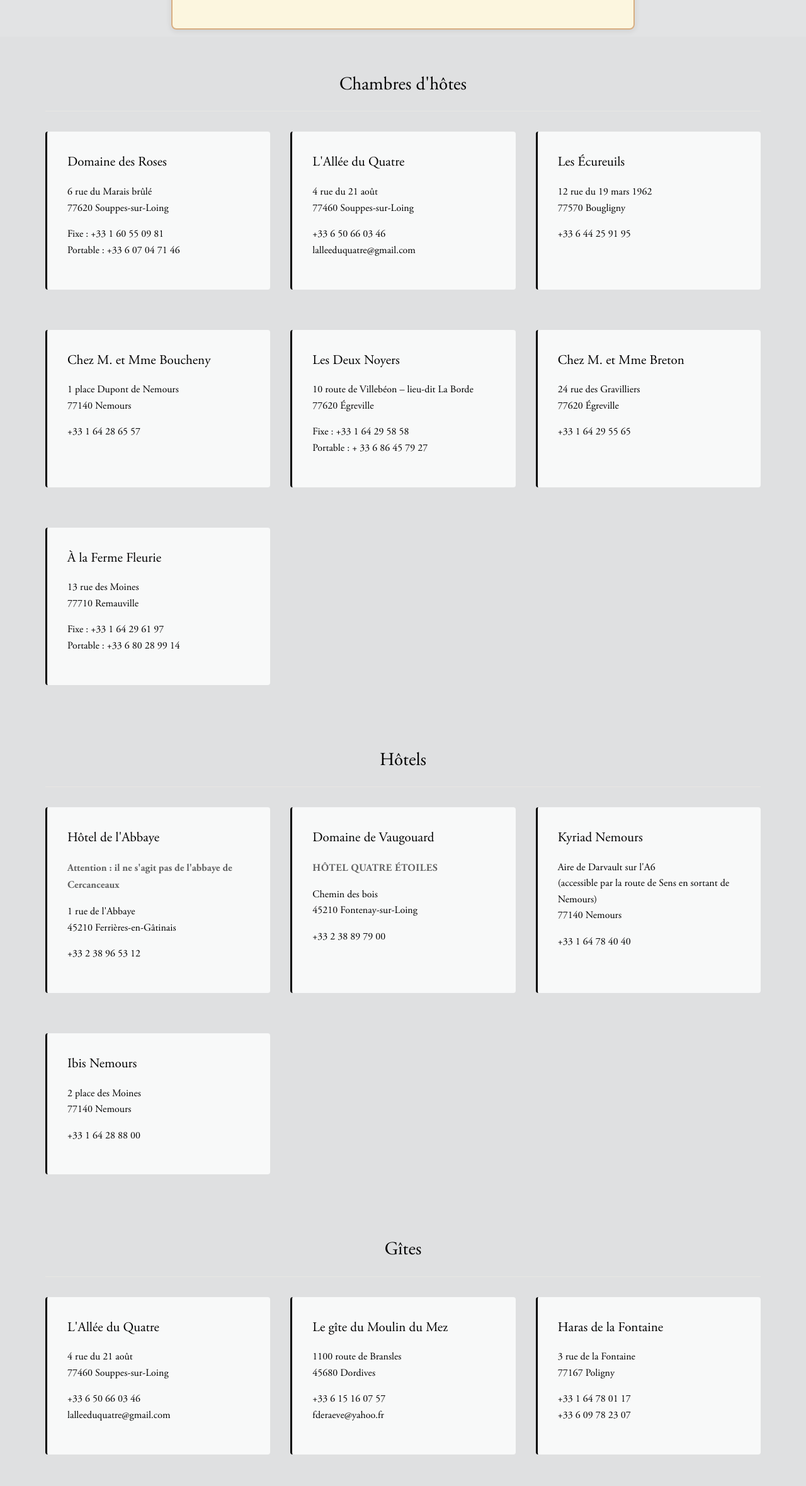
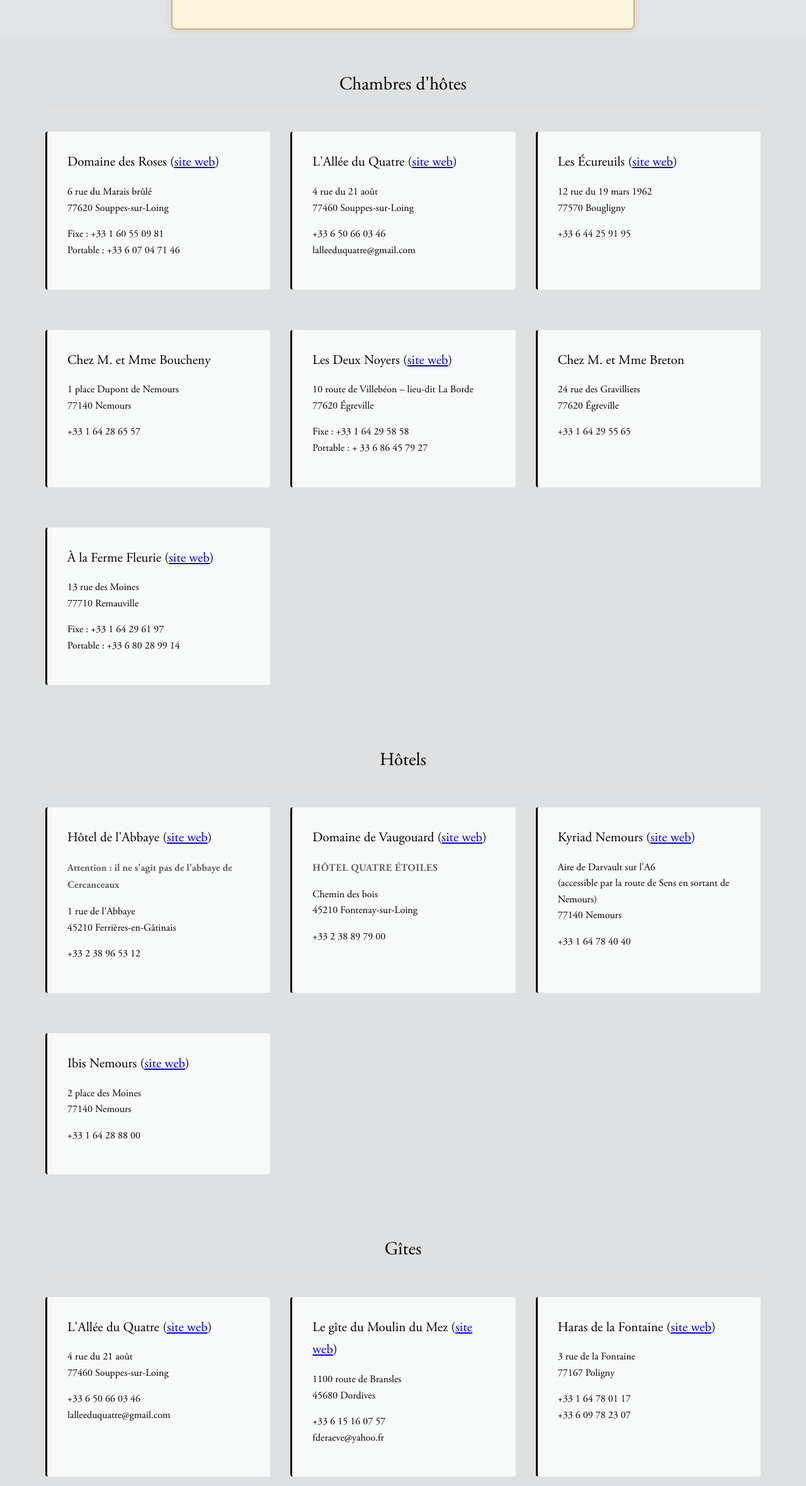
Before and after one commit to ClementArnoux/siteMariage, a website built with Vite: page accommodation.html in a window 1280 px wide. Shown: the part 742-3102 px from the top of the page at 63% size. Built offline with nearby package versions, Linux system fonts and the light colour scheme; a web font is replaced by a local one.

Commit message:
[NO-TICKET] - last update

```diff
--- a/accommodation.html
+++ b/accommodation.html
@@ -71,19 +71,19 @@
 
         <div class="category__grid">
         <article class="accommodation-item">
-          <h4>Domaine des Roses</h4>
+          <h4>Domaine des Roses (<a href="https://www.gites-de-france.com/fr/ile-de-france/seine-et-marne/domaine-des-roses-77g10063" target="_blank" rel="noopener noreferrer" data-i18n="common.website">site web</a>)</h4>
           <address>6 rue du Marais brûlé<br>77620 Souppes-sur-Loing</address>
           <div class="contact"><span data-i18n="common.phone_fixed">Fixe</span> : +33 1 60 55 09 81<br><span data-i18n="common.phone_mobile">Portable</span> : +33 6 07 04 71 46</div>
         </article>
 
         <article class="accommodation-item">
-          <h4>L'Allée du Quatre</h4>
+          <h4>L'Allée du Quatre (<a href="https://www.lalleedu4.fr" target="_blank" rel="noopener noreferrer" data-i18n="common.website">site web</a>)</h4>
           <address>4 rue du 21 août<br>77460 Souppes-sur-Loing</address>
           <div class="contact">+33 6 50 66 03 46<br>lalleeduquatre@gmail.com</div>
         </article>
 
         <article class="accommodation-item">
-          <h4>Les Écureuils</h4>
+          <h4>Les Écureuils (<a href="https://www.chambres-hotes.fr/chambres-hotes_les-ecureuils_bougligny_98247.htm" target="_blank" rel="noopener noreferrer" data-i18n="common.website">site web</a>)</h4>
           <address>12 rue du 19 mars 1962<br>77570 Bougligny</address>
           <div class="contact">+33 6 44 25 91 95</div>
         </article>
@@ -95,7 +95,7 @@
         </article>
 
         <article class="accommodation-item">
-          <h4>Les Deux Noyers</h4>
+          <h4>Les Deux Noyers (<a href="https://fr.europa-bed-breakfast.com/france/chambre-hotes_les-deux-noyers-egreville_77_8437.html" target="_blank" rel="noopener noreferrer" data-i18n="common.website">site web</a>)</h4>
           <address>10 route de Villebéon – lieu-dit La Borde<br>77620 Égreville</address>
           <div class="contact"><span data-i18n="common.phone_fixed">Fixe</span> : +33 1 64 29 58 58<br><span data-i18n="common.phone_mobile">Portable</span> : + 33 6 86 45 79 27</div>
         </article>
@@ -107,7 +107,7 @@
         </article>
 
         <article class="accommodation-item">
-          <h4>À la Ferme Fleurie</h4>
+          <h4>À la Ferme Fleurie (<a href="https://www.gites-de-france.com/fr/ile-de-france/seine-et-marne/la-ferme-fleurie-77g10159" target="_blank" rel="noopener noreferrer" data-i18n="common.website">site web</a>)</h4>
           <address>13 rue des Moines<br>77710 Remauville</address>
           <div class="contact"><span data-i18n="common.phone_fixed">Fixe</span> : +33 1 64 29 61 97<br><span data-i18n="common.phone_mobile">Portable</span> : +33 6 80 28 99 14</div>
         </article>
@@ -120,27 +120,27 @@
 
         <div class="category__grid">
         <article class="accommodation-item">
-          <h4>Hôtel de l'Abbaye</h4>
+          <h4>Hôtel de l'Abbaye (<a href="https://www.hotel-abbaye.fr/" target="_blank" rel="noopener noreferrer" data-i18n="common.website">site web</a>)</h4>
           <div class="note" data-i18n="accommodation.items.hotel_warning">Attention : il ne s'agit pas de l'abbaye de Cercanceaux</div>
           <address>1 rue de l'Abbaye<br>45210 Ferrières-en-Gâtinais</address>
           <div class="contact">+33 2 38 96 53 12</div>
         </article>
 
         <article class="accommodation-item">
-          <h4>Domaine de Vaugouard</h4>
+          <h4>Domaine de Vaugouard (<a href="https://lamaisonyounan.com/fr/domaine-de-vaugouard" target="_blank" rel="noopener noreferrer" data-i18n="common.website">site web</a>)</h4>
           <div class="rating" data-i18n="accommodation.items.four_stars">Hôtel quatre étoiles</div>
           <address>Chemin des bois<br>45210 Fontenay-sur-Loing</address>
           <div class="contact">+33 2 38 89 79 00</div>
         </article>
 
         <article class="accommodation-item">
-          <h4>Kyriad Nemours</h4>
+          <h4>Kyriad Nemours (<a href="https://nemours.kyriad.com/" target="_blank" rel="noopener noreferrer" data-i18n="common.website">site web</a>)</h4>
           <address>Aire de Darvault sur l'A6<br>(accessible par la route de Sens en sortant de Nemours)<br>77140 Nemours</address>
           <div class="contact">+33 1 64 78 40 40</div>
         </article>
 
         <article class="accommodation-item">
-          <h4>Ibis Nemours</h4>
+          <h4>Ibis Nemours (<a href="https://all.accor.com/hotel/0628/index.fr.shtml" target="_blank" rel="noopener noreferrer" data-i18n="common.website">site web</a>)</h4>
           <address>2 place des Moines<br>77140 Nemours</address>
           <div class="contact">+33 1 64 28 88 00</div>
         </article>
@@ -153,19 +153,19 @@
 
         <div class="category__grid">
         <article class="accommodation-item">
-          <h4>L'Allée du Quatre</h4>
+          <h4>L'Allée du Quatre (<a href="https://www.lalleedu4.fr" target="_blank" rel="noopener noreferrer" data-i18n="common.website">site web</a>)</h4>
           <address>4 rue du 21 août<br>77460 Souppes-sur-Loing</address>
           <div class="contact">+33 6 50 66 03 46<br>lalleeduquatre@gmail.com</div>
         </article>
 
         <article class="accommodation-item">
-          <h4>Le gîte du Moulin du Mez</h4>
+          <h4>Le gîte du Moulin du Mez (<a href="https://www.tourisme-gatinaisvaldeloing.fr/fr/fiche/6586909/le-gite-du-moulin-du-mez/" target="_blank" rel="noopener noreferrer" data-i18n="common.website">site web</a>)</h4>
           <address>1100 route de Bransles<br>45680 Dordives</address>
           <div class="contact">+33 6 15 16 07 57<br>fderaeve@yahoo.fr</div>
         </article>
 
         <article class="accommodation-item">
-          <h4>Haras de la Fontaine</h4>
+          <h4>Haras de la Fontaine (<a href="https://www.harasdelafontaine.com/" target="_blank" rel="noopener noreferrer" data-i18n="common.website">site web</a>)</h4>
           <address>3 rue de la Fontaine<br>77167 Poligny</address>
           <div class="contact">+33 1 64 78 01 17<br>+33 6 09 78 23 07</div>
         </article>
--- a/public/locales/fr/translation.json
+++ b/public/locales/fr/translation.json
@@ -92,7 +92,8 @@
     "click_to_copy": "Cliquer pour copier",
     "copied": "Copié !",
     "phone_fixed": "Fixe",
-    "phone_mobile": "Portable"
+    "phone_mobile": "Portable",
+    "website": "site web"
   },
   "footer": {
     "contacts": "Contacts",
--- a/public/locales/sl/translation.json
+++ b/public/locales/sl/translation.json
@@ -99,7 +99,8 @@
     "click_to_copy": "Kliknite za kopiranje",
     "copied": "Kopirano!",
     "phone_fixed": "stacionarni",
-    "phone_mobile": "mobilni"
+    "phone_mobile": "mobilni",
+    "website": "spletna stran"
   },
   "footer": {
     "contacts": "Kontakti",
--- a/src/main.js
+++ b/src/main.js
@@ -19,8 +19,26 @@ const t = (key, options = {}) => i18n.t(key, options);
 
 // Initialise la langue (par défaut français, changé via bouton)
 function initializeLanguage() {
-  // Récupérer la langue depuis localStorage ou utiliser 'fr' par défaut
-  currentLanguage = localStorage.getItem('language') || 'fr';
+  let detectedLanguage = 'fr'; // défaut
+
+  // 1. Vérifier localStorage d'abord
+  const storedLanguage = localStorage.getItem('language');
+
+  // 2. Si pas de langue stockée, détecter via navigateur
+  if (!storedLanguage) {
+    const browserLang = navigator.language || navigator.languages?.[0] || '';
+    console.log('Langue du navigateur détectée:', browserLang);
+
+    // Si le navigateur est en slovène (sl, sl-SI, etc.) ou si l'utilisateur vient de Slovénie
+    if (browserLang.toLowerCase().startsWith('sl')) {
+      detectedLanguage = 'sl';
+      console.log('Slovène détecté via navigateur');
+    }
+  } else {
+    detectedLanguage = storedLanguage;
+  }
+
+  currentLanguage = detectedLanguage;
 
   // S'assurer que i18next utilise la bonne langue
   if (i18n.isInitialized) {
--- a/src/styles/gifts.scss
+++ b/src/styles/gifts.scss
@@ -32,7 +32,7 @@
     text-decoration: none;
     display: inline-block;
     transition: all 0.3s ease;
-    margin-top: 48px;
+    margin-bottom: 8px;
 
     &:hover {
       background: black;
```
